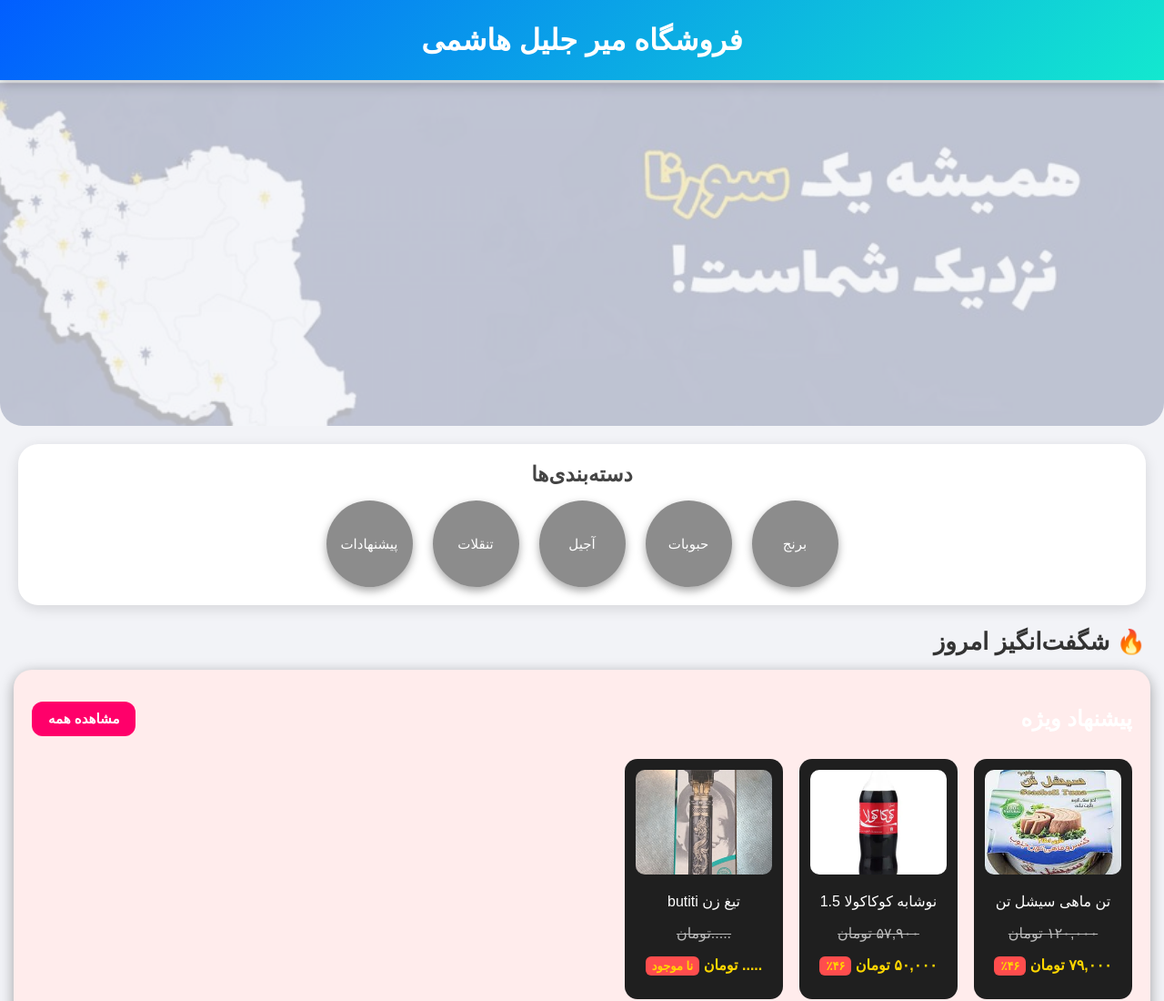
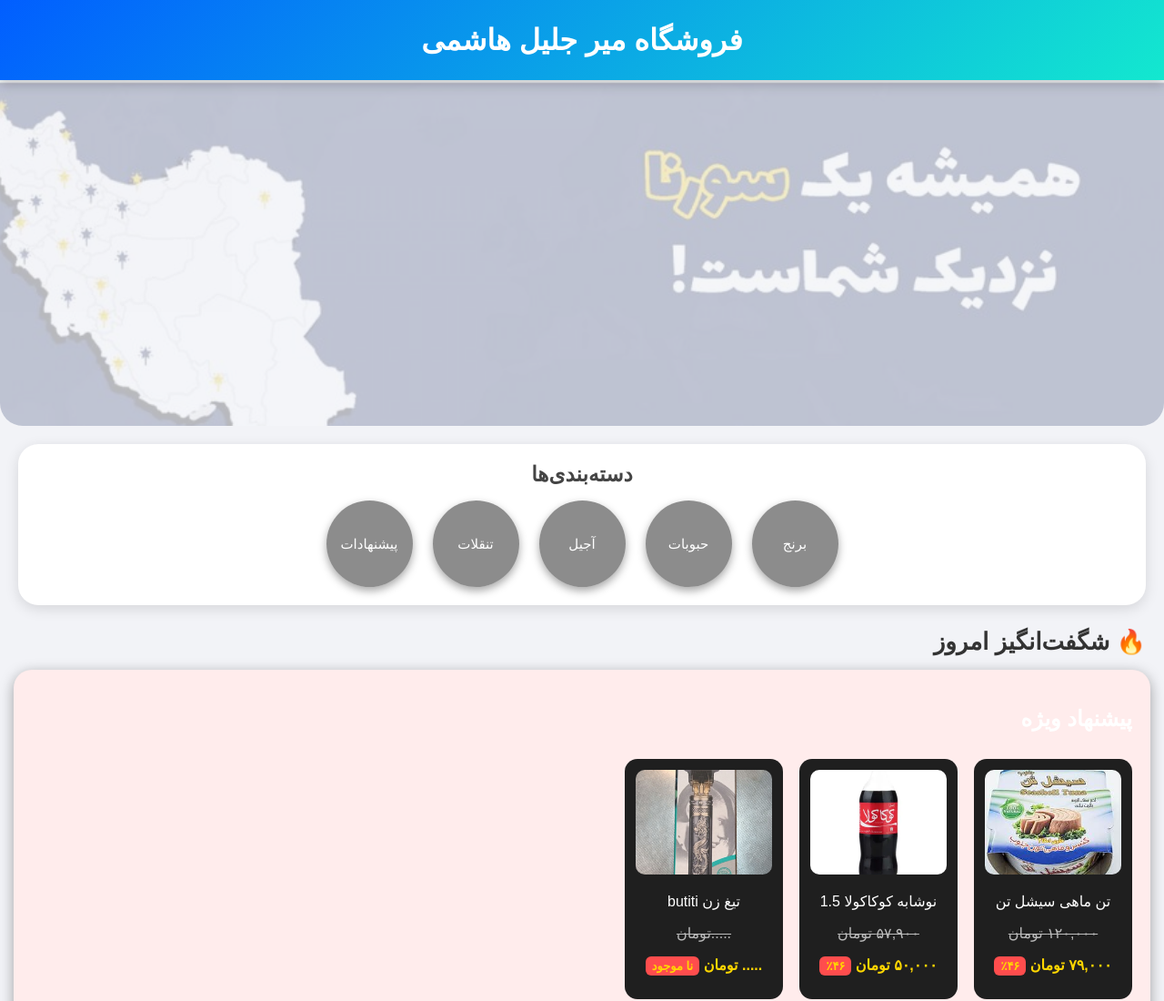
Before and after one commit to matinh2468/www.sorena.ir2388, a plain HTML site: page index.html in a window 1280 px wide. Shown: the top 1100 px of the page at 91% size. Drawn offline with Linux system fonts and the light colour scheme; a web font is replaced by a local one.

Commit message:
Update index.html

```diff
--- a/index.html
+++ b/index.html
@@ -213,7 +213,7 @@ header {
 <div class="amazing-offers">
     <div style="display:flex; justify-content:space-between; align-items:center;">
         <h2>پیشنهاد ویژه</h2>
-        <a href="pishnahad.html" class="view-all-btn">مشاهده همه</a>
+
     </div>
 
     <div class="product-row">
```
